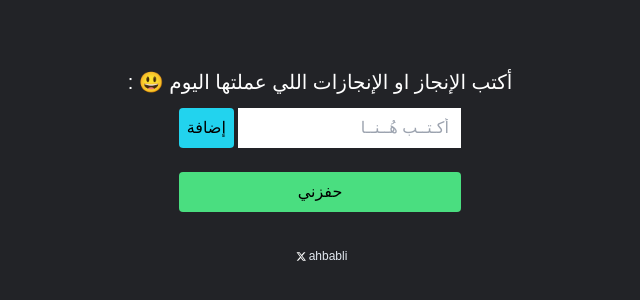
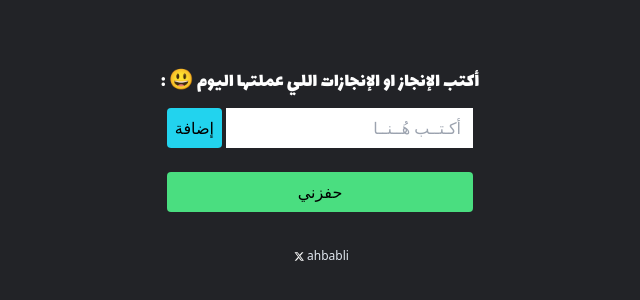
Before and after one commit to ahbabli/Motivation, a plain HTML site: page index.html in a window 1280 px wide. Shown: the part 108-408 px from the top of the page, without its empty margins (320-960 px from the left). Drawn offline with nearby package versions, Linux system fonts and the light colour scheme.

Commit message:
Update main.css

```diff
--- a/main.css
+++ b/main.css
@@ -1,19 +1,19 @@
 html{
     background-color: #222327;
-    font-family: 'Tajawal', sans-serif;
+/*     font-family: 'Tajawal', sans-serif; */
 
 
 }
 body{
 
     background-color: #222327;
-    font-family: 'Tajawal', sans-serif;
+/*     font-family: 'Tajawal', sans-serif; */
 
 
    /* overflow: hidden; */
 }
 h1,h3,ul,h2{
-/*   font-family: "Lalezar", system-ui; */
+  font-family: "Lalezar", system-ui;
 }
 h3{
     display: none;
```
